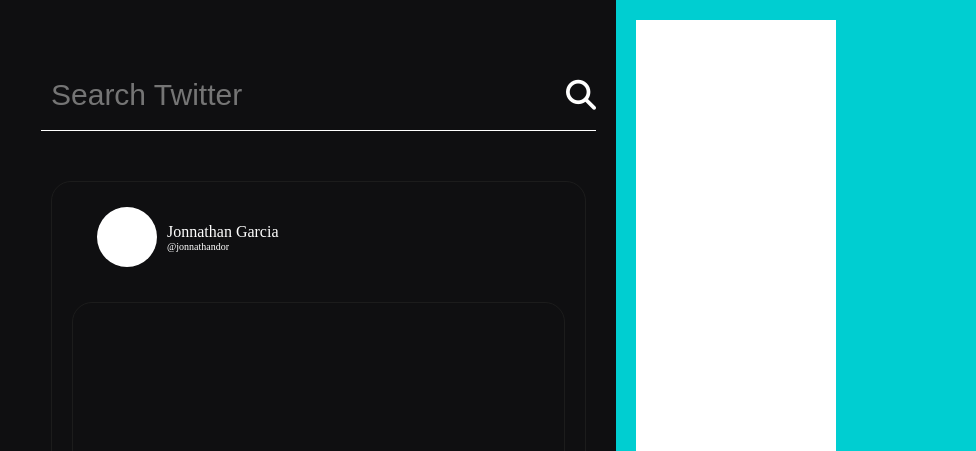
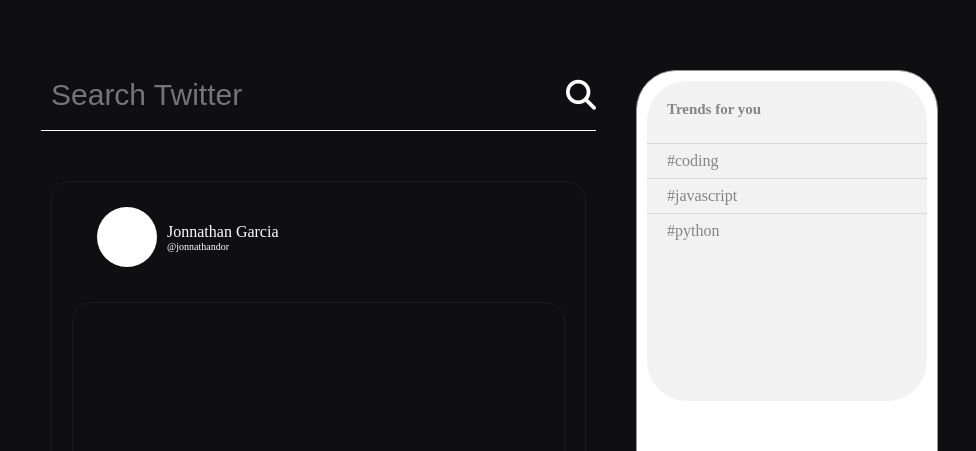
Before and after one commit to Jonnathandor/js-twitter-clone, a plain HTML site: page frontend/index.html in a window 1280 px wide. Shown: the top 451 px of the page, 69-1045 px from the left. Drawn offline with Linux system fonts and the light colour scheme.

Commit message:
added trends style

```diff
--- a/frontend/index.html
+++ b/frontend/index.html
@@ -55,7 +55,14 @@
         </div>
         <div class="tweets-sidebar-container">
             <div class="tweets-sidebar">
-
+                <div class="tweets-trending">
+                    <h5>Trends for you</h5>
+                    <ul>
+                        <li>#coding</li>
+                        <li>#javascript</li>
+                        <li>#python</li>
+                    </ul>
+                </div>
             </div>
         </div>
     </div>
--- a/frontend/style/style.css
+++ b/frontend/style/style.css
@@ -134,14 +134,48 @@
 }
 
 .tweets-sidebar-container {
-    background-color: darkturquoise;
     /* flex-grow: 1; says: "Let me grow as much as I can" */
     flex: 1;
+    display: flex;
 }
 
 .tweets-sidebar {
     background-color: white;
-    width: 200px;
+    width: 300px;
     height: 500px;
     margin: 20px;
+    margin-top: 70px;
+    border: 1px solid #979797;
+    border-radius: 40px;
+    overflow: hidden;
 }
+
+.tweets-trending {
+    height: 300px;
+    background-color: #f2f2f2;
+    margin: 10px;
+    border-radius: 40px;
+    padding-top: 20px;
+}
+
+.tweets-trending h5 {
+    font-size: 15px;
+    color: #848586;
+    margin-top: 0;
+    padding-left: 20px;
+}
+
+.tweets-trending ul  {
+    list-style: none;
+    padding: 0;
+    margin: 0;
+}
+
+.tweets-trending ul li {
+    padding-top: 8px;
+    padding-bottom: 8px;
+    padding-left: 20px;
+    color: #848586;
+    border-top: 1px solid #d8d8d8;
+    cursor: pointer;
+}
```
